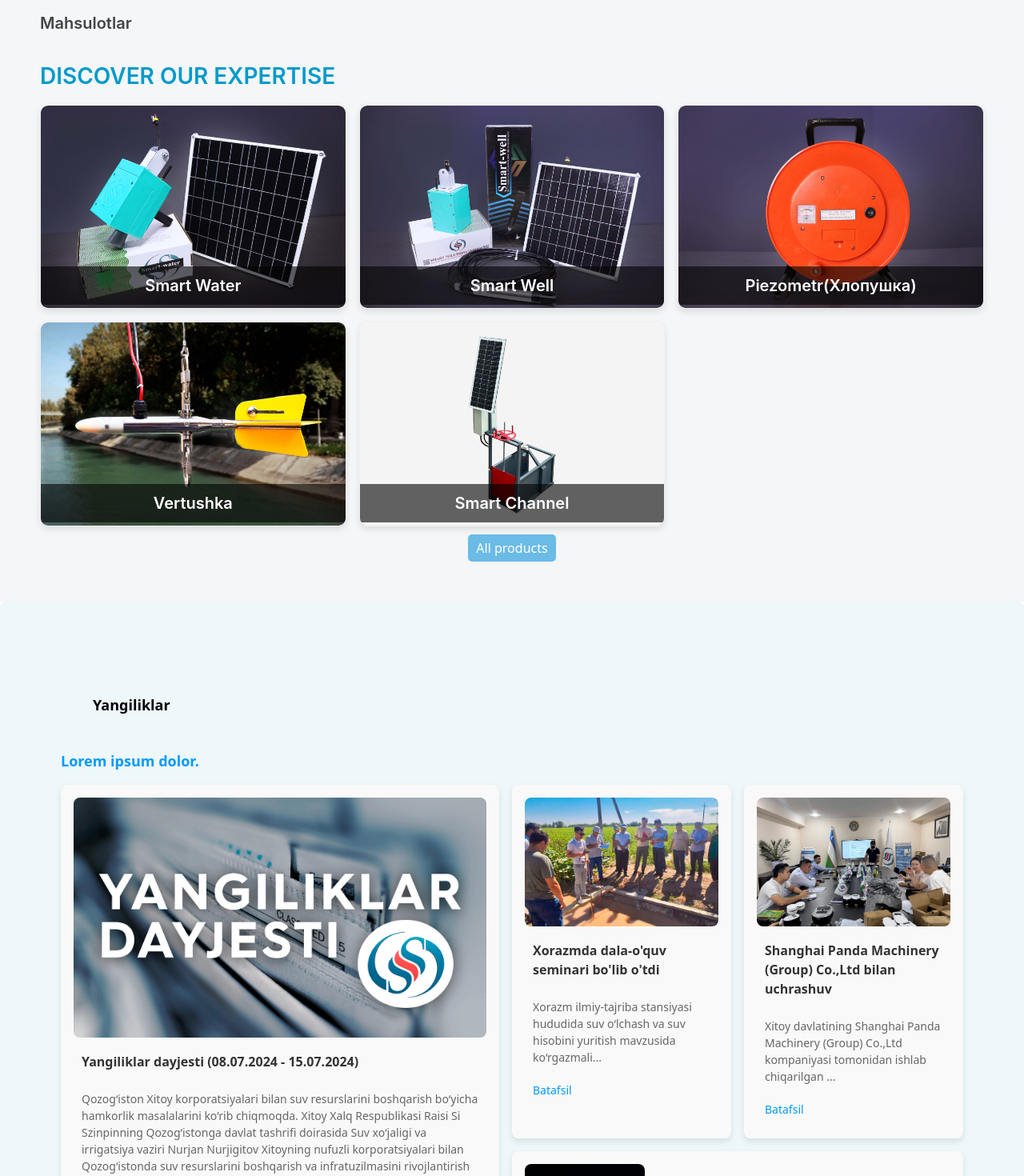
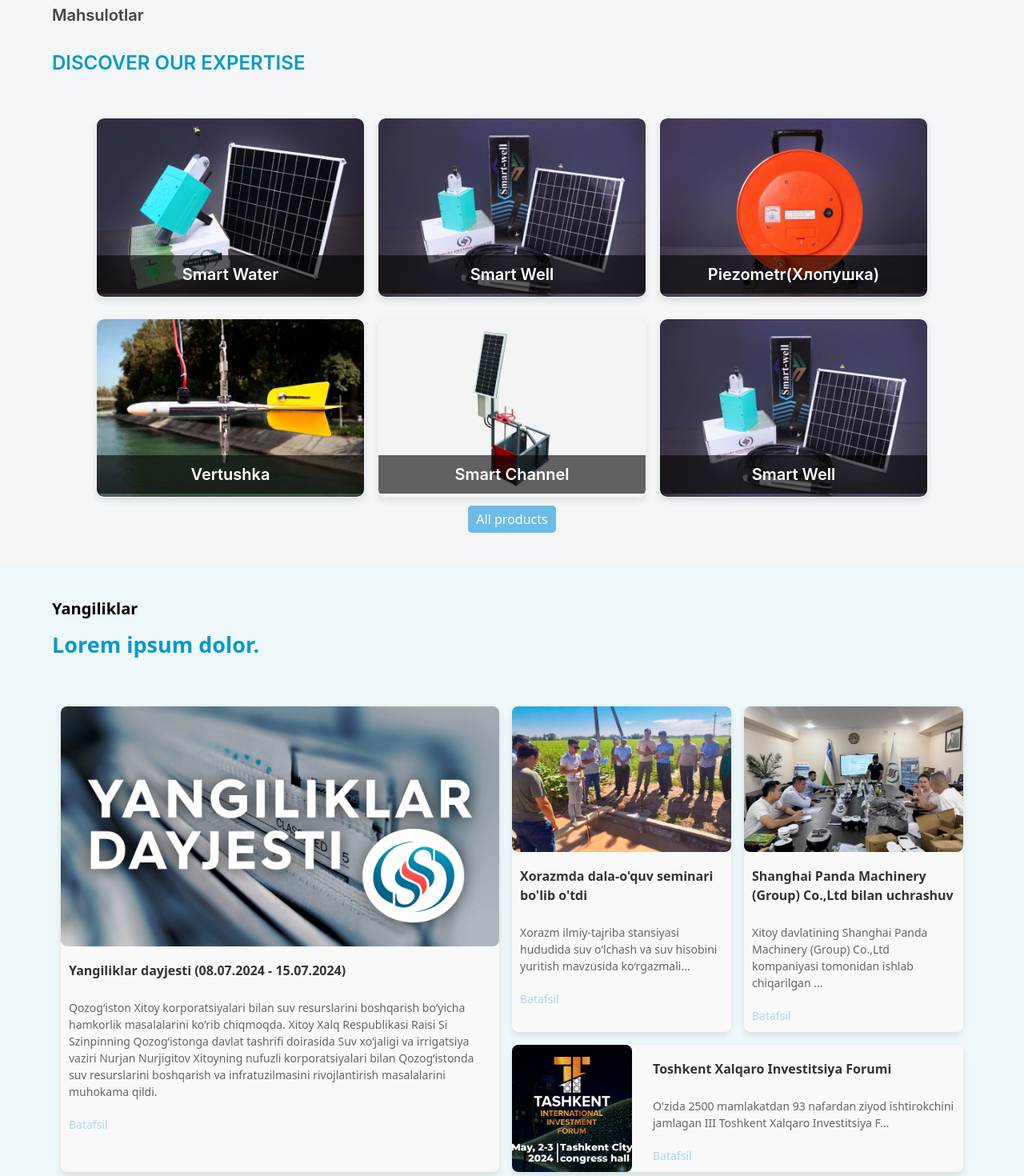
Before and after one commit to humoyun21/Smart-Solutions-System, a React (Vite) app: page / in a window 1280 px wide. Shown: the part 2580-4050 px from the top of the page at 80% size. Built offline with nearby package versions, Linux system fonts and the light colour scheme.

Commit message:
Minor design bugs have been updated

```diff
--- a/src/pages/aloqa/index.jsx
+++ b/src/pages/aloqa/index.jsx
@@ -46,7 +46,7 @@
     <Row gutter={[16, 16]} style={{ marginTop: '16px' }}>
       <Col xs={24} md={12}>
         <Card className="contact-form">
-          <h2>Contact Form</h2>
+
           <ContactForm />
         </Card>
       </Col>
--- a/src/pages/asosiy/index.jsx
+++ b/src/pages/asosiy/index.jsx
@@ -8,6 +8,8 @@
 import { styled } from "@mui/system";
 import { EnvironmentOutlined, MailOutlined, PhoneOutlined } from '@ant-design/icons';
 import CarouselComponent from "../hamkorlar"
+import Contact from "../aloqa"
+
 //style
 import "./style.scss";
 
@@ -102,6 +104,13 @@
     description:
       "Smart channel - bu aqlli suv o’lchash qurilmasi bo’lib asosan kichik kanallardagi suv sarfini o’lchash uchun mo’ljallangan.",
     image: Smartchannel,
+    link: "Batafsil",
+  },
+  {
+    title: "Smart Well",
+    description:
+      "Quduqlarda suv sho’rlanishini o'lchash va suv sathini hisoblash imkoniyatiga ega.",
+    image: Smartwell,
     link: "Batafsil",
   },
 ];
@@ -224,30 +233,6 @@
     images: Service1,
   },
 ];
-
-//contact
-
-const ContactForm = () => (
-  <Form layout="vertical">
-    <Form.Item label="Full Name" name="fullname" rules={[{ required: true, message: 'Please enter your full name!' }]}>
-      <Input />
-    </Form.Item>
-    <Form.Item label="Mobile Number" name="mobile" rules={[{ required: true, message: 'Please enter your mobile number!' }]}>
-      <Input />
-    </Form.Item>
-    <Form.Item label="Email Address" name="email" rules={[{ required: true, message: 'Please enter a valid email address!', type: 'email' }]}>
-      <Input />
-    </Form.Item>
-    <Form.Item label="Address" name="address">
-      <Input.TextArea />
-    </Form.Item>
-    <Form.Item>
-      <Button type="primary" htmlType="submit">Submit</Button>
-    </Form.Item>
-  </Form>
-);
-
-
 
 
 function Index() {
@@ -604,17 +589,18 @@
         </Box>
       </Box>
 
-      {/*Profuct category */}
+      {/*Product category */}
 
-      <section>
-      <div   className="product-wrap">
-        <Title level={4} style={{ fontSize: 20, fontWeight: 600, textAlign: "left",  color: "#444" }}>
+      <section className="product">
+
+        <Title level={4} style={{ fontSize: 20, fontWeight: 600,  marginLeft: 65 , paddingTop: 40, textAlign: "left",  color: "#444" }}>
           Mahsulotlar
         </Title>
-        <Title  level={4} style={{ fontSize: 28, fontWeight: 600, textAlign: "left",marginBottom: 15, color: "rgb(1, 154, 204)" }}>
+        <Title  level={4} style={{ fontSize: 24, fontWeight: 600, textAlign: "left", marginLeft: 65,color: "rgb(1, 154, 204)" }}>
         DISCOVER OUR EXPERTISE
         </Title>
-        <Row gutter={[16, 16]}>
+        <div   className="product-wrap">
+        <Row gutter={[16, 26]}>
           {productData.map((item, index) => (
             <Col xs={24} sm={12} md={8} key={index}>
               <Card hoverable className="custom-card">
@@ -646,12 +632,12 @@
       </section>
 
       {/* News*/}
-      <section >
+      <section className="news" >
+      <h2 className="section-title1">Yangiliklar</h2>
+
+      <h4 className="section-title">Lorem ipsum dolor.</h4>
           <div className="news-wrap">
           <div className="content-box">
-            <h2 className="section-title1">Yangiliklar</h2>
-
-            <h4 className="section-title">Lorem ipsum dolor.</h4>
 
             <div className="grid-container ">
               {newsData.map((item, index) => (
@@ -703,13 +689,13 @@
 
       </section>
 
-        {/* Video shorts*/}
-        <section>
+      {/* Video shorts*/}
+        <section >
        <div className="video-wrap">
        <div className="video-text">
             <h2>Videolar</h2>
             <h3>Lorem ipsum dolor sit amet consectetur adipisicing elit. </h3>
-          </div>
+        </div>
           <div id="app">
             <Swiper
               style={swiperStyle}
@@ -776,53 +762,12 @@
 
       </section>
 
-         {/* Contact */}
+      {/* Contact */}
 
-         <section>
-         <div className="contact-page">
-    <h1>Contact Us</h1>
-    <h2> Biz bilan aloqaga chiqish uchun</h2>
-    <div className="contact-info">
-      <div className="info-block">
-        <EnvironmentOutlined className="icon" />
-        <p>1'st Floor, Vincent Plaza, Kuzhithurai, Tamilnadu - 629 163</p>
-      </div>
-      <div className="info-block">
-        <MailOutlined className="icon" />
-        <p>sales@smarteyeapps.com</p>
-        <p>support@smarteyeapps.com</p>
-      </div>
-      <div className="info-block">
-        <PhoneOutlined className="icon" />
-        <p>+912 344 43434 443</p>
-        <p>+041 3434 4343 43</p>
-      </div>
-    </div>
-    <Row gutter={[16, 16]} style={{ marginTop: '16px' }}>
-      <Col xs={24} md={12}>
-        <Card className="contact-form">
-          <h2>Contact Form</h2>
-          <ContactForm />
-        </Card>
-      </Col>
-      <Col xs={24} md={12}>
-        <Card className="map">
-          <iframe
-            src="https://www.google.com/maps/embed?pb=!1m18!1m12!1m3!1d3915.584582726008!2d76.74410247582311!3d10.75724736116471!2m3!1f0!2f0!3f0!3m2!1i1024!2i768!4f13.1!3m3!1m2!1s0x3ba86ff890afff2d%3A0xd6b6e5e9b3b0e041!2sKuzhithurai%2C%20Tamil%20Nadu%20629163!5e0!3m2!1sen!2sin!4v1650945342063!5m2!1sen!2sin"
-            width="100%"
-            height="100%"
-            allowFullScreen=""
-            loading="lazy"
-            title="map"
-            style={{ border: 0 }}
-          ></iframe>
-        </Card>
-      </Col>
-    </Row>
-          </div>
-         </section>
+       <Contact />
 
-          {/* Partners */}
+      {/* Partners */}
+
           <CarouselComponent />
       </>
   );
--- a/src/pages/asosiy/style.scss
+++ b/src/pages/asosiy/style.scss
@@ -28,9 +28,15 @@
 
 
 //product
+.product{
+
+  background-color: #f4f6f8;
+}
 .product-wrap{
-  padding: 50px;
-    background-color: #f4f6f8;
+  padding-top: 40px !important;
+  padding-bottom: 40px !important;
+  padding: 120px;
+
   }
   .custom-card {
 
@@ -46,10 +52,12 @@
       overflow: hidden;
       z-index: 1; /* Keep the image behind */
 
+
       .card-img {
         width: 100% !important;
         height: auto ;
         display: block ;
+
       }
 
       .card-title {
@@ -59,6 +67,7 @@
         background: #00000099;
         padding: 10px;
         text-align: center;
+
       }
 
       .card-title-text {
@@ -120,28 +129,32 @@
   }
 
   //yangiliklar
+  .news{
+    background-color: #eef7f9;
+  }
   .news-wrap{
-  background-color: #eef7f9;
-  padding: 60px;
-  border-radius: 8px;
 
+    padding-top: 40px !important;
+    padding-bottom: 40px !important;
+    padding: 60px;
   }
   .content-box {
     padding: 16px;
   }
 
   .section-title {
+    margin-left: 65px;
     font-size: 27px;
     font-weight: 600;
     text-align: left;
-    margin-bottom: 16px;
     color: #019acc
   }
   .section-title1 {
-    font-size: 18px;
+    margin-left: 25px;
+    font-size: 20px;
     font-weight: 600;
     text-align: left;
-    margin-bottom: 3px;
+   padding-bottom: 10px !important;
     color: #000000;
   }
 
@@ -268,12 +281,14 @@
     align-items: center;
     font-size: 20px;
     padding-top: 10px;
+    padding-bottom: 0px !important;
+    padding-left: 0px !important;
   }
   h3{
     color: rgb(1, 154, 204);
     display: flex;
     align-items: center;
-    font-size: 30px;
+    font-size: 24px;
     padding-top: 10px;
     padding-bottom: 10px;
   }
--- a/src/pages/hamkorlar/style.scss
+++ b/src/pages/hamkorlar/style.scss
@@ -1,4 +1,6 @@
 .localPartnerSwiper {
+  padding-bottom: 40px;
+
     .swiper-slide {
       display: flex;
       justify-content: center;
@@ -34,6 +36,7 @@
   }
 
   .foreignPartnerSwiper {
+    padding-bottom: 40px;
     .swiper-slide {
       display: flex;
       justify-content: center;
--- a/src/pages/maxsulotlar/index.jsx
+++ b/src/pages/maxsulotlar/index.jsx
@@ -51,6 +51,30 @@
     image: Smartchannel,
     link: "Batafsil",
   },
+  {
+    title: "Smart Water",
+    description: "Suv sathi va uning sarfini onlayn monitoring qilish qurilmasi",
+    image: Smartwater,
+    link: "Batafsil",
+  },
+  {
+    title: "Smart Well",
+    description: "Quduqlarda suv sho’rlanishini o'lchash va suv sathini hisoblash imkoniyatiga ega.",
+    image: Smartwell,
+    link: "Batafsil",
+  },
+  {
+    title: "Piezometr(Хлопушка)",
+    description: "Qurilma quduqlarda suv sathini o’lchash uchun ishlatiladi.",
+    image: Piezometr,
+    link: "Batafsil",
+  },
+  {
+    title: "Vertushka",
+    description: "Suv oqimi tezligi va sathini o'lchash imkoniyatiga ega.",
+    image: Vertushka,
+    link: "Batafsil",
+  },
 ];
 
 function Index() {
@@ -79,7 +103,7 @@
                     </div>
                     <div className="card-hover-content">
                       <Paragraph className="card-description">{item.description}</Paragraph>
-                      <Button type="primary" className="card-button">
+                      <Button  className="card-button">
                         {item.link}
                       </Button>
                     </div>
--- a/src/pages/maxsulotlar/style.scss
+++ b/src/pages/maxsulotlar/style.scss
@@ -15,7 +15,7 @@
   font-weight: 600;
   text-align: left;
   margin-bottom: 15px;
-  color: rgb(1, 154, 204);
+  color: #019acc;
 }
 
 .product-card {
@@ -33,7 +33,7 @@
       bottom: 0;
       left: 0;
       width: 100%;
-      background: rgb(255, 255, 255);
+      background: #ffffff;
       padding: 10px;
       border-radius: 0 0 8px 8px;
 
@@ -51,7 +51,7 @@
     }
 
     .product-card-button {
-      background-color: rgb(1, 154, 204);
+      background-color: #ffffff;
       color: #fff;
       border: none;
 
--- a/src/pages/yangiliklar/index.jsx
+++ b/src/pages/yangiliklar/index.jsx
@@ -1,12 +1,5 @@
 import React from "react";
 import "./style.scss";
-
-// Import Swiper styles
-import "swiper/css";
-import "swiper/css/navigation";
-import "swiper/css/pagination";
-import "swiper/css/scrollbar";
-import "swiper/css/effect-coverflow";
 
 // Images
 import Yangiliklardayjesti from "../../assets/images/yangiliklardayjesti.png";
@@ -14,154 +7,85 @@
 import Germanya from "../../assets/images/germanya.png";
 import Tashkent from "../../assets/images/tashkent.png";
 
-// Yangiliklar
+// News data
 const newsData = [
   {
     title: "Yangiliklar dayjesti (08.07.2024 - 15.07.2024)",
-    description:
-      "1  ",
+    description: "1",
     image: Yangiliklardayjesti,
     link: "Batafsil",
   },
   {
     title: "Xorazmda dala-o'quv seminari bo'lib o'tdi",
-    description:
-      "2",
+    description: "2",
     image: Xorazm,
     link: "Batafsil",
   },
   {
     title: "Shanghai Panda Machinery (Group) Co.,Ltd bilan uchrashuv",
-    description:
-      "3",
+    description: "3",
     image: Germanya,
     link: "Batafsil",
   },
   {
     title: "Toshkent Xalqaro Investitsiya Forumi",
-    description:
-      "4.",
+    description: "4.",
     image: Tashkent,
     link: "Batafsil",
   },
   {
     title: "Yangiliklar dayjesti (08.07.2024 - 15.07.2024)",
-    description:
-      "1  ",
+    description: "1",
     image: Yangiliklardayjesti,
     link: "Batafsil",
   },
   {
     title: "Xorazmda dala-o'quv seminari bo'lib o'tdi",
-    description:
-      "2",
+    description: "2",
     image: Xorazm,
     link: "Batafsil",
   },
   {
     title: "Shanghai Panda Machinery (Group) Co.,Ltd bilan uchrashuv",
-    description:
-      "3",
+    description: "3",
     image: Germanya,
     link: "Batafsil",
   },
   {
     title: "Toshkent Xalqaro Investitsiya Forumi",
-    description:
-      "4.",
+    description: "4.",
     image: Tashkent,
     link: "Batafsil",
   },
-  {
-    title: "Yangiliklar dayjesti (08.07.2024 - 15.07.2024)",
-    description:
-      "1  ",
-    image: Yangiliklardayjesti,
-    link: "Batafsil",
-  },
-  {
-    title: "Xorazmda dala-o'quv seminari bo'lib o'tdi",
-    description:
-      "2",
-    image: Xorazm,
-    link: "Batafsil",
-  },
-  {
-    title: "Shanghai Panda Machinery (Group) Co.,Ltd bilan uchrashuv",
-    description:
-      "3",
-    image: Germanya,
-    link: "Batafsil",
-  },
-  {
-    title: "Toshkent Xalqaro Investitsiya Forumi",
-    description:
-      "4.",
-    image: Tashkent,
-    link: "Batafsil",
-  },
-
 ];
 
-const Index = () => {
-  const truncateDescription = (description, length) => {
-    return description.length > length
-      ? description.substring(0, length) + "..."
-      : description;
-  };
+const NewsSection = () => {
+  return (
+    <section id="news-section">
+      <div className="news-container">
+        <div className="news-content-box">
+          <h2 className="news-section-title">Yangiliklar</h2>
+          <h4 className="news-section-subtitle">Lorem ipsum dolor.</h4>
 
-  return (
-    <section id="gratis1">
-    <div className="container">
-      <div className="content-box">
-        <h2 className="section-title1">Yangiliklar</h2>
-
-        <h4 className="section-title">Lorem ipsum dolor.</h4>
-
-        <div className="grid-container ">
+          <div className="news-grid-container">
             {newsData.map((item, index) => (
-
-
               <div
-
-              className={`card-article  ${
-                index === 0
-                  ? "card-featured"
-                  : index === 3
-                  ? "card-full-width"
-                  : "card-small"
-              } ${
-                index % 4==0 && 'card-end'
-              }`
-            }
+                className={`news-card-article ${index === 0 ? "news-card-featured" : ""}`}
                 key={index}
               >
-              <img
-                className={`card-img ${
-                  index === 0 || index === 3 ? "card-img-short" : ""
-                }`}
-                src={item.image}
-                alt={`Feature ${index}`}
-              />
-              <div className="card-data">
-                <h4 className="card-title">{item.title}</h4>
-                {index === 0 ? (
-                  <p className="card-description">{item.description}</p>
-                ) : (
-                  <p className="card-description">
-                    {truncateDescription(item.description, 100)}
-                  </p>
-                )}
-                <p className="card-button">{item.link}</p>
+                <img className="news-card-img" src={item.image} alt={`Feature ${index}`} />
+                <div className="news-card-data">
+                  <h4 className="news-card-title">{item.title}</h4>
+                  <p className="news-card-description">{item.description}</p>
+                  <p className="news-card-button">{item.link}</p>
                 </div>
               </div>
             ))}
           </div>
         </div>
-
       </div>
     </section>
   );
 };
 
-export default Index;
+export default NewsSection;
--- a/src/pages/yangiliklar/style.scss
+++ b/src/pages/yangiliklar/style.scss
@@ -1,121 +1,62 @@
-.container {
-    padding: 16px;
-    background-color: white;
+#news-section {
+  .news-container {
+    .news-content-box {
+      .news-section-title {
+        text-align: center;
+        margin-bottom: 20px;
+      }
+      .news-section-subtitle {
+        text-align: center;
+        margin-bottom: 40px;
+      }
+      .news-grid-container {
+        display: grid;
+        grid-template-columns: repeat(auto-fill, minmax(300px, 1fr));
+        gap: 16px;
+
+        .news-card-article {
+          background: #fff;
+          border: 1px solid #ddd;
           border-radius: 8px;
-    margin-bottom: 16px;
+          overflow: hidden;
+          transition: transform 0.3s;
+
+          &:hover {
+            transform: translateY(-5px);
           }
 
-  .content-box {
-    padding: 16px;
-  }
-
-  .section-title {
-    font-size: 18px;
-    font-weight: 600;
-    text-align: left;
-    margin-bottom: 16px;
-    color: #0099ff;
-  }
-
-  .grid-container {
-    display: grid;
-    grid-template-columns:fr 1fr 1fr;
-    grid-template-rows: auto auto;
-    gap: 16px;
-
-    @media (max-width: 768px) {
-      grid-template-columns: 1fr;
-      grid-template-rows: none;
-    }
-  }
-
-  .card-article {
-    background-color: #f9f9f9;
-    padding: 16px;
-    border-radius: 8px;
-    box-shadow: 0 4px 8px rgba(0, 0, 0, 0.1);
-    cursor: pointer;
-    transition: transform 0.2s;
-
-    @media (max-width: 768px) {
-      grid-column: span 1 !important;
-      grid-row: auto !important;
-    }
-  }
-
-  .card-article:hover {
-    transform: translateY(-4px);
-  }
-
-  .card-featured {
-    grid-column: 1 / 2;
-    grid-row: 1 / 3;
-
-    @media (max-width: 768px) {
-      grid-column: span 1;
-      grid-row: auto;
-    }
-  }
-
-  .card-small {
-    grid-column: span 1;
-  }
-
-  .card-full-width {
-    grid-column: 2 / 4;
-    display: flex;
-    align-items: center;
-
-    @media (max-width: 768px) {
-      grid-column: span 1;
-      grid-row: auto;
-      flex-direction: column;
-      align-items: flex-start;
-    }
-  }
-
-  .card-img {
+          .news-card-img {
             width: 100%;
-    border-radius: 8px;
+            height: 200px;
             object-fit: cover;
           }
 
-  .card-img-short {
-    height: 300px; /* Adjust the height as needed */
+          .news-card-data {
+            padding: 16px;
+
+            .news-card-title {
+              font-size: 1.2em;
+              margin-bottom: 8px;
+              text-align: center;
             }
 
-  .card-full-width .card-img {
-    height: 100%;
-    width: 150px; /* Adjust the width as needed */
-    margin-right: 16px;
+            .news-card-description {
+              font-size: 1em;
+              margin-bottom: 16px;
+              text-align: center;
+            }
 
-    @media (max-width: 768px) {
-      width: 100%;
-      margin-right: 0;
-      margin-bottom: 16px;
+            .news-card-button {
+              color: #007bff;
+              cursor: pointer;
+              text-align: center;
+              &:hover {
+                text-decoration: underline;
               }
             }
-  .card-end {
-    grid-column: 1 / 2 ;
           }
-  .card-data {
-    margin-top: 8px;
         }
-
-  .card-title {
-    font-size: 16px;
-    font-weight: 600;
-    color: #333;
-    margin-bottom: 4px;
       }
-
-  .card-description {
-    font-size: 14px;
-    color: #666;
     }
-
-  .card-button {
-    font-size: 14px;
-    color: #0099ff;
-    cursor: pointer;
   }
+}
```
Also changed, not shown: src/pages/aloqa/style.scss (+8 -7 lines). Lines whose indentation alone changed are shown as unchanged.
